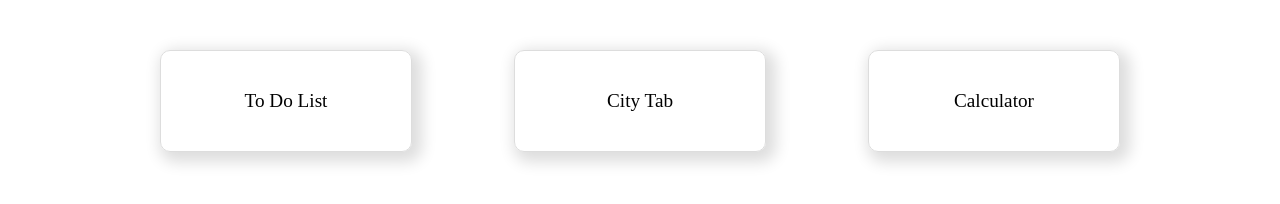
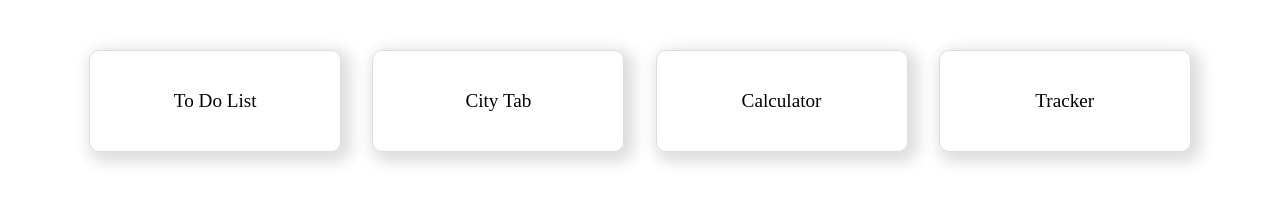
Before and after one commit to zeo404/js_basic_projects, a plain HTML site: page index.html in a window 1280 px wide. Drawn offline with Linux system fonts and the light colour scheme.

Commit message:
Live link creat & ReadMe add

```diff
--- a/index.html
+++ b/index.html
@@ -41,6 +41,7 @@
         <a href="/js-basic-projects/apps/todo-app.html" class="card" target="_blank">To Do List</a>
         <a href="/js-basic-projects/apps/citytab.html" class="card" target="_blank">City Tab</a>
         <a href="/js-basic-projects/apps/calculator.html" class="card" target="_blank">Calculator</a>
+        <a href="/js-basic-projects/apps/tracker.html" class="card" target="_blank">Tracker</a>
     </div>
 </body>
 
```
Also changed, not shown: 1 other file.
